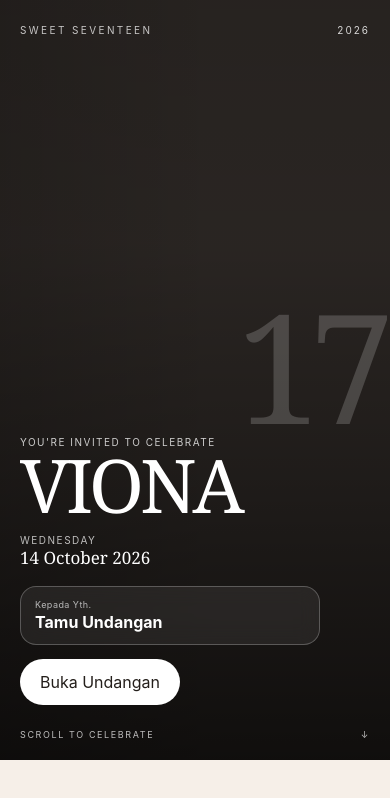
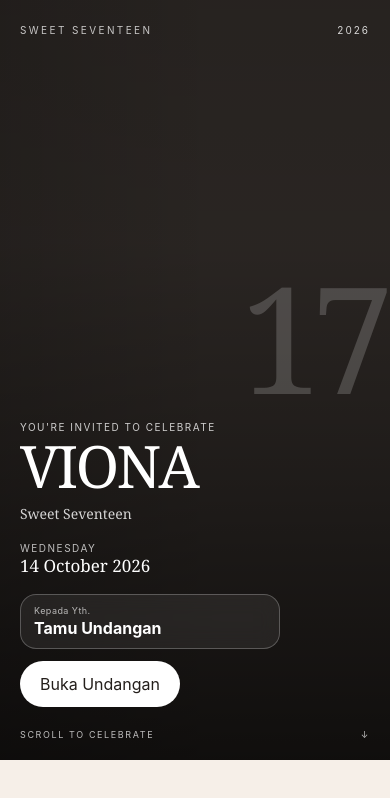
Before and after one commit to ikadekermawanart-maker/sweet-seventeen-template, a plain HTML site: page index.html in a window 390 px wide. Drawn offline with Linux system fonts and the light colour scheme; no server answers.

Commit message:
Update cover V3.1

```diff
--- a/index.html
+++ b/index.html
@@ -25,6 +25,7 @@
 
         <p class="cover-kicker">You're invited to celebrate</p>
         <h1 id="coverName">VIONA</h1>
+        <p id="coverEventTitle" class="cover-event-title">Sweet Seventeen</p>
 
         <div class="cover-date">
           <span id="coverDay">Wednesday</span>
--- a/script.js
+++ b/script.js
@@ -48,6 +48,21 @@ function coverDateParts(value) {
   }).format(date);
 
   return { day, date: shortDate };
+}
+
+function cleanCoverName(event) {
+  const raw = String(event.main_name || event.event_title || "").trim();
+  if (!raw) return "VIONA";
+
+  // If the stored "main name" accidentally contains a birthday title,
+  // strip common birthday wording so the cover remains name-focused.
+  const stripped = raw
+    .replace(/\b\d+(st|nd|rd|th)?\b/gi, " ")
+    .replace(/\b(sweet\s*seventeen|birthday|birthday party|party)\b/gi, " ")
+    .replace(/\s+/g, " ")
+    .trim();
+
+  return (stripped || raw).toUpperCase();
 }
 
 function startCountdown(dateString, timeString) {
@@ -137,7 +152,8 @@ async function loadEvent() {
 
     setText("eventLabel", event.event_label, "Sweet Seventeen");
     setText("eventTitle", event.event_title, "Sweet Seventeen");
-    setText("coverName", event.main_name, event.event_title);
+    setText("coverName", cleanCoverName(event), "VIONA");
+    setText("coverEventTitle", event.event_label || "Sweet Seventeen", "Sweet Seventeen");
     setText("mainName", event.main_name, event.event_title);
 
     const coverDate = coverDateParts(event.event_date);
--- a/style.css
+++ b/style.css
@@ -74,8 +74,8 @@ button{cursor:pointer}
 .cover-number{
   position:absolute;
   right:10px;
-  top:-118px;
-  font:400 clamp(118px,34vw,220px)/.78 Georgia,serif;
+  top:-126px;
+  font:400 clamp(138px,36vw,235px)/.78 Georgia,serif;
   letter-spacing:-.08em;
   color:rgba(255,255,255,.18);
   pointer-events:none;
@@ -92,9 +92,15 @@ button{cursor:pointer}
   position:relative;
   max-width:760px;
   margin:0 0 18px;
-  font:400 clamp(64px,18vw,126px)/.82 Georgia,serif;
-  letter-spacing:-.055em;
+  font:400 clamp(54px,13vw,96px)/.88 Georgia,serif;
+  letter-spacing:-.045em;
   text-transform:uppercase;
+}
+.cover-event-title{
+  position:relative;
+  margin:-8px 0 18px;
+  font:400 16px/1.3 Georgia,serif;
+  opacity:.82;
 }
 .cover-date{
   display:flex;
@@ -112,9 +118,9 @@ button{cursor:pointer}
   font:400 17px/1.2 Georgia,serif;
 }
 .guest-card{
-  width:min(100%,300px);
-  margin:0 0 14px;
-  padding:12px 14px;
+  width:min(100%,260px);
+  margin:0 0 12px;
+  padding:10px 13px;
   border:1px solid rgba(255,255,255,.24);
   border-radius:16px;
   background:rgba(255,255,255,.07);
@@ -481,8 +487,10 @@ button{cursor:pointer}
 
 @media(max-width:700px){
   .cover{min-height:760px}
-  .cover-number{top:-100px;right:8px;font-size:clamp(118px,39vw,170px)}
-  .cover h1{font-size:clamp(62px,19vw,92px)}
+  .cover-number{top:-112px;right:8px;font-size:clamp(138px,38vw,180px)}
+  .cover h1{font-size:clamp(54px,15vw,76px)}
+  .cover-main{padding-bottom:22px}
+  .cover-event-title{font-size:14px;margin-top:-4px}
   .section{padding:68px 14px}
   .count-grid{grid-template-columns:repeat(2,1fr)}
   .event-row{grid-template-columns:42px 1fr;padding:20px 16px}
```
